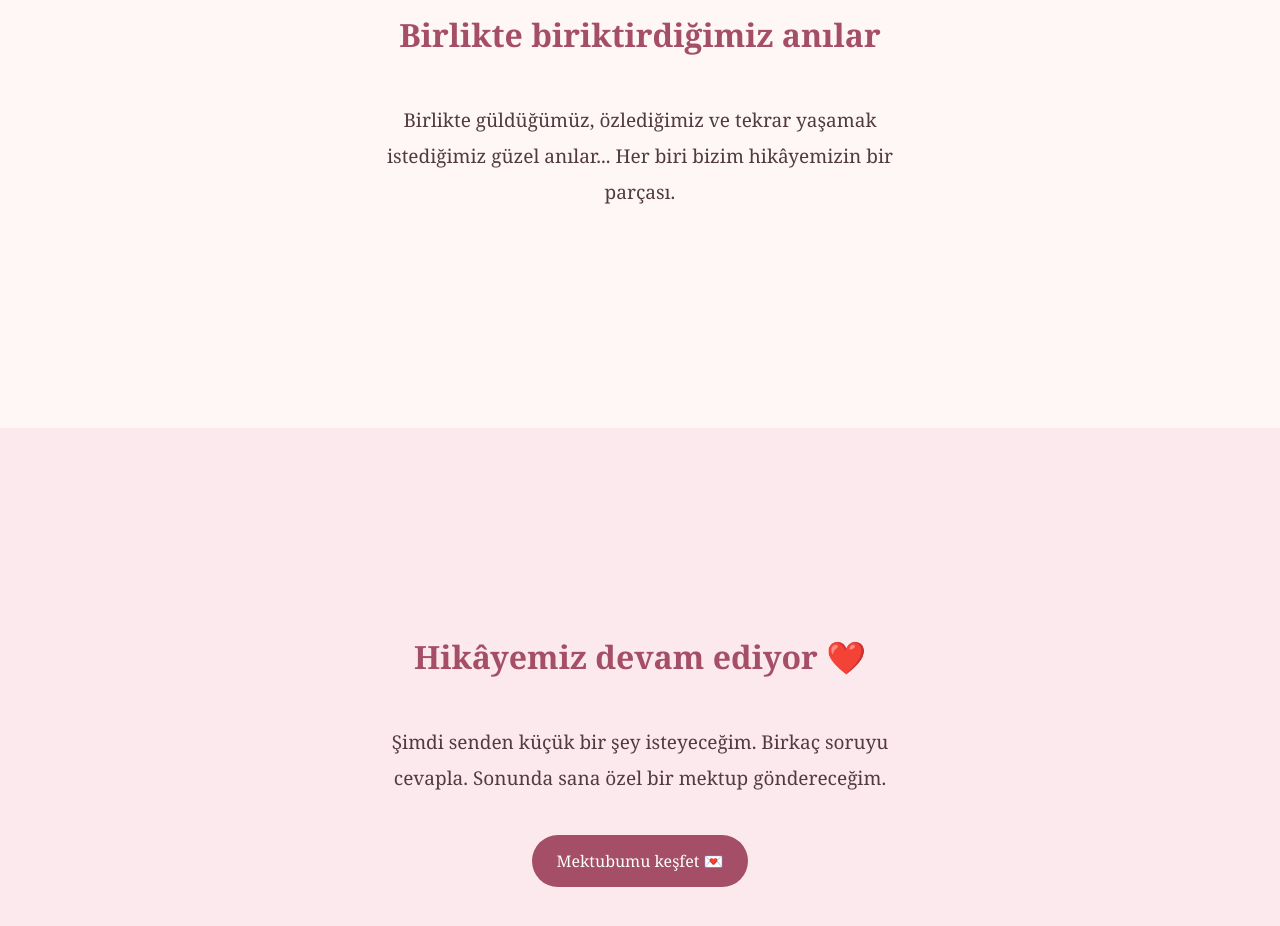
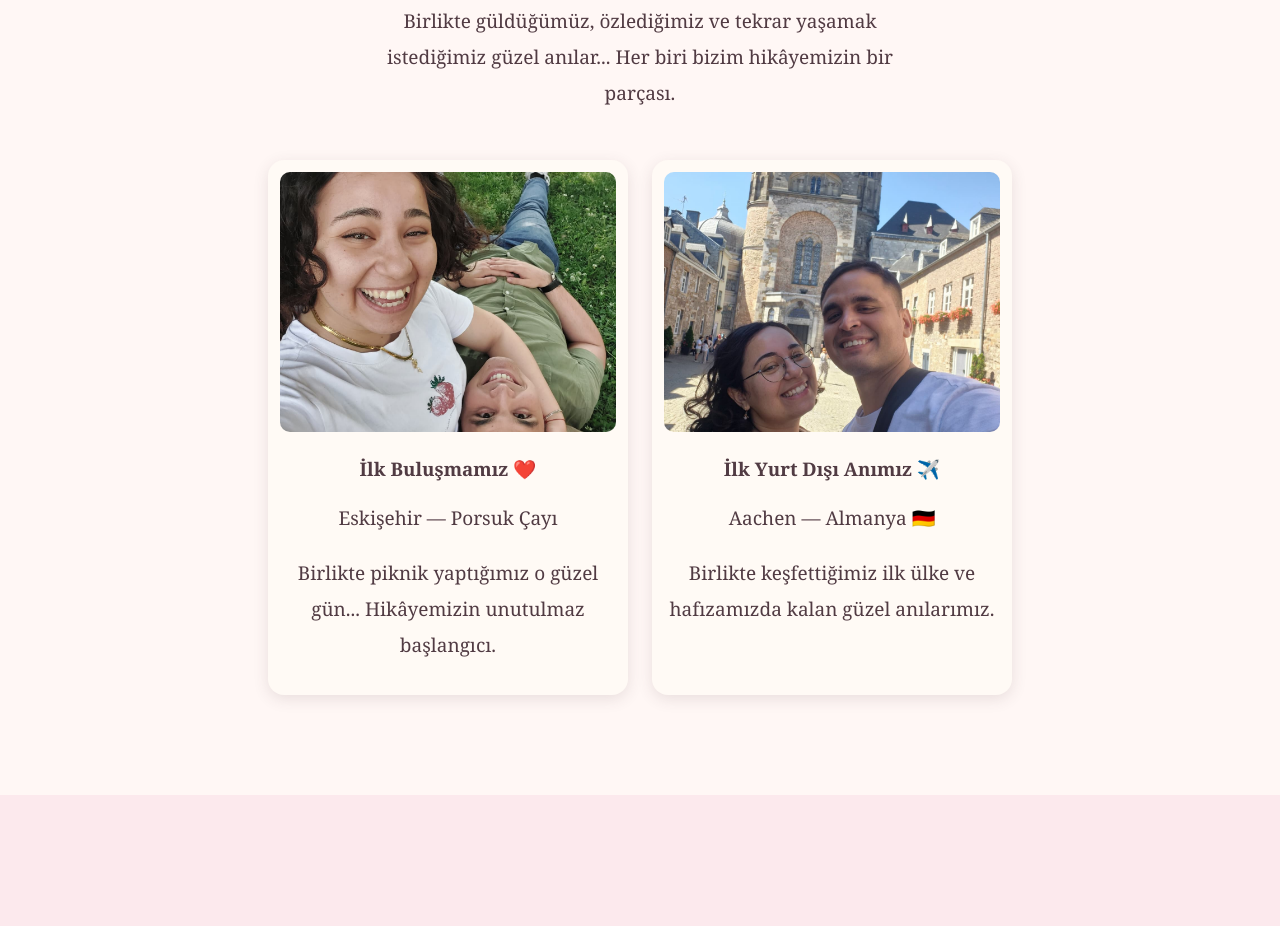
Before and after one commit to halilborekoglu1233-png/bizim-hikayemiz, a plain HTML site: page index.html in a window 1280 px wide. Shown: the part 1508-2434 px from the top of the page. Drawn offline with Linux system fonts and the light colour scheme.

Commit message:
Update index.html

```diff
--- a/index.html
+++ b/index.html
@@ -72,6 +72,29 @@
       tekrar yaşamak istediğimiz güzel anılar...
       Her biri bizim hikâyemizin bir parçası.
     </p>
+
+<div style="display:flex; flex-wrap:wrap; justify-content:center; gap:24px; margin-top:30px;">
+
+  <div style="width:100%; max-width:360px; background:#fffaf5; padding:12px; border-radius:16px; box-shadow:0 4px 15px #513b4320;">
+    <img src="WhatsApp%20Image%202026-10-25%20at%2000.15.49.jpeg"
+         alt="Porsuk Çayı'ndaki ilk buluşmamız"
+         style="width:100%; height:260px; object-fit:cover; border-radius:10px;">
+    <h3>İlk Buluşmamız ❤️</h3>
+    <p>Eskişehir — Porsuk Çayı</p>
+    <p>Birlikte piknik yaptığımız o güzel gün... Hikâyemizin unutulmaz başlangıcı.</p>
+  </div>
+
+  <div style="width:100%; max-width:360px; background:#fffaf5; padding:12px; border-radius:16px; box-shadow:0 4px 15px #513b4320;">
+    <img src="WhatsApp%20Image%202026-10-25%20at%2000.15.49%20(1).jpeg"
+         alt="Aachen'daki anımız"
+         style="width:100%; height:260px; object-fit:cover; border-radius:10px;">
+    <h3>İlk Yurt Dışı Anımız ✈️</h3>
+    <p>Aachen — Almanya 🇩🇪</p>
+    <p>Birlikte keşfettiğimiz ilk ülke ve hafızamızda kalan güzel anılarımız.</p>
+  </div>
+
+</div>
+
   </section>
 
   <section class="second">
```
